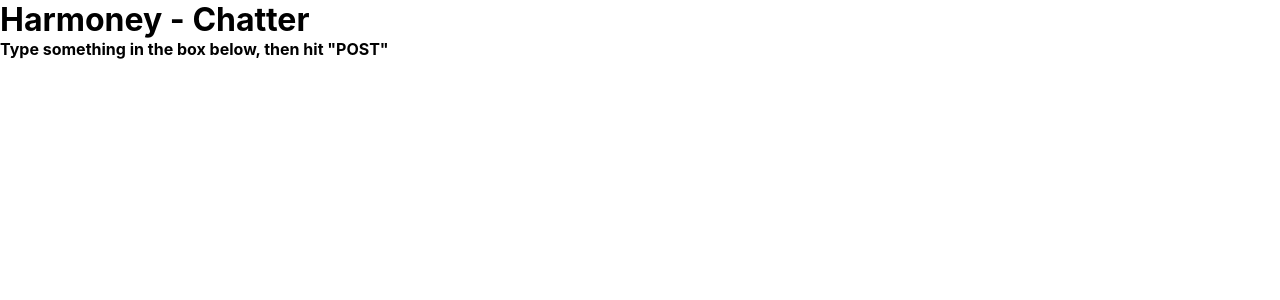
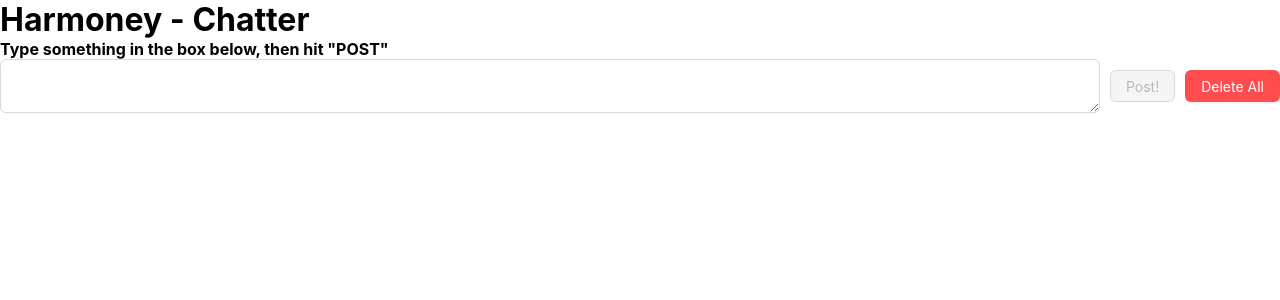
Before and after one commit to arogya247/chatter, a React (Create React App) app: page / in a window 1280 px wide. Shown: the top 300 px of the page. Built offline with nearby package versions, Linux system fonts and the light colour scheme; the HTML template or start-up script is replaced by a standard one.

Commit message:
textbox and post-delete buttons added

```diff
--- a/package.json
+++ b/package.json
@@ -6,6 +6,8 @@
     "@testing-library/jest-dom": "^5.17.0",
     "@testing-library/react": "^13.4.0",
     "@testing-library/user-event": "^13.5.0",
+    "antd": "^5.9.4",
+    "axios": "^1.5.1",
     "react": "^18.2.0",
     "react-dom": "^18.2.0",
     "react-scripts": "5.0.1",
--- a/src/App.js
+++ b/src/App.js
@@ -1,10 +1,44 @@
 import './App.css';
 import Header from './Components/Header';
+import React from "react";
+import axios from "axios";
+import TextArea from 'antd/es/input/TextArea';
+import { Button } from 'antd';
 
 function App() {
+
+  const [text, setText] = React.useState("");
+
+  const handleInputChange = (e) => {
+    setText(e.target.value);
+  };
+
+  const postMessage = () => {
+
+  }
+
+  const deleteAll = () => {
+
+  }
+
   return (
     <div className="App">
       <Header />
+      <div style={{ display: "flex", gap: "10px", alignItems: "center" }}>
+        <TextArea
+          allowClear
+          rows={2}
+          value={text}
+          onChange={handleInputChange}
+          //onBlur={(e) => setText(e.target.value)}
+        />
+        <Button disabled={text===""} type="primary" onClick={postMessage}>
+          Post!
+        </Button>
+        <Button type="primary" danger onClick={deleteAll}>
+          Delete All
+        </Button>
+      </div>
     </div>
   );
 }
```
